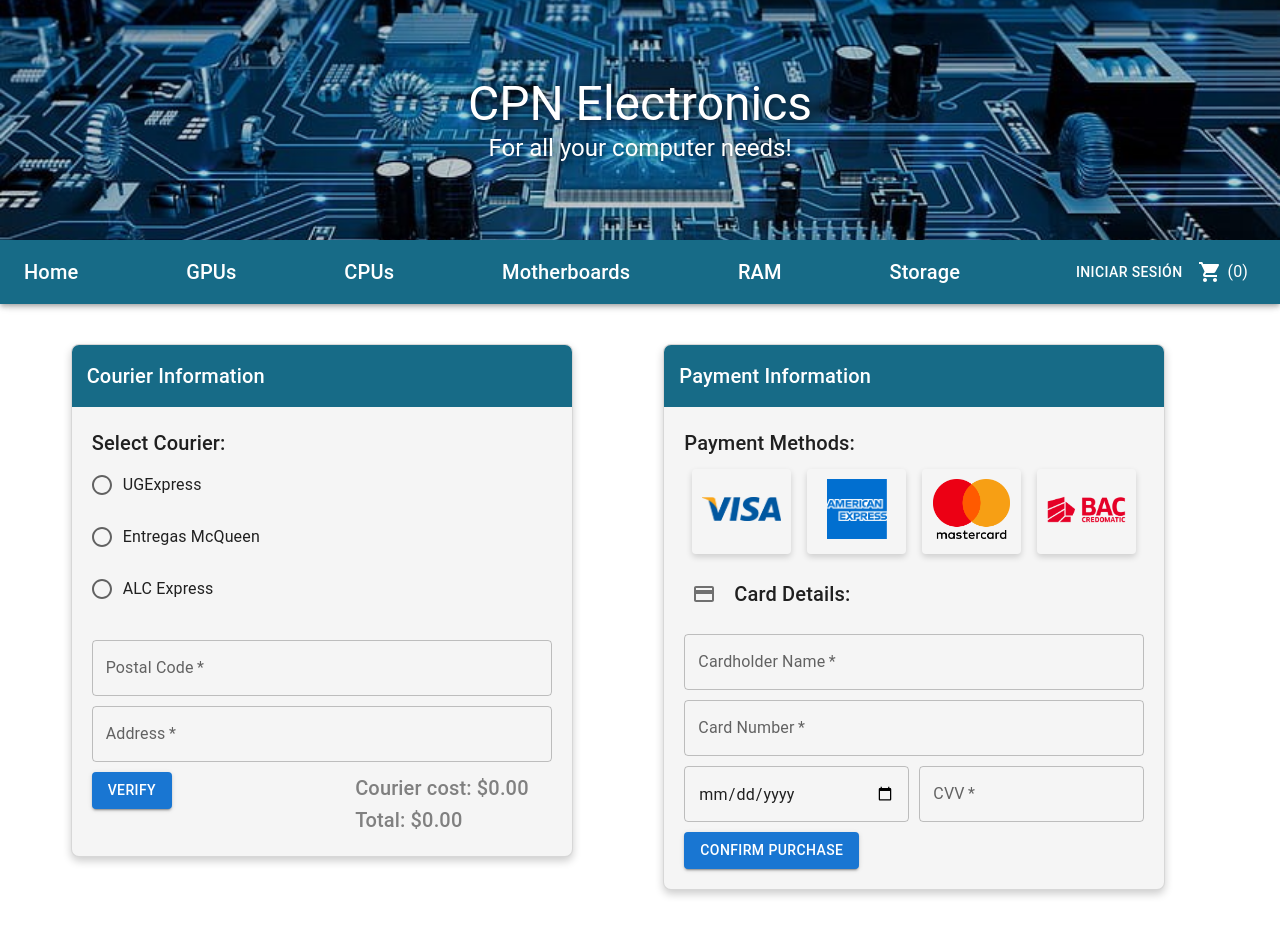
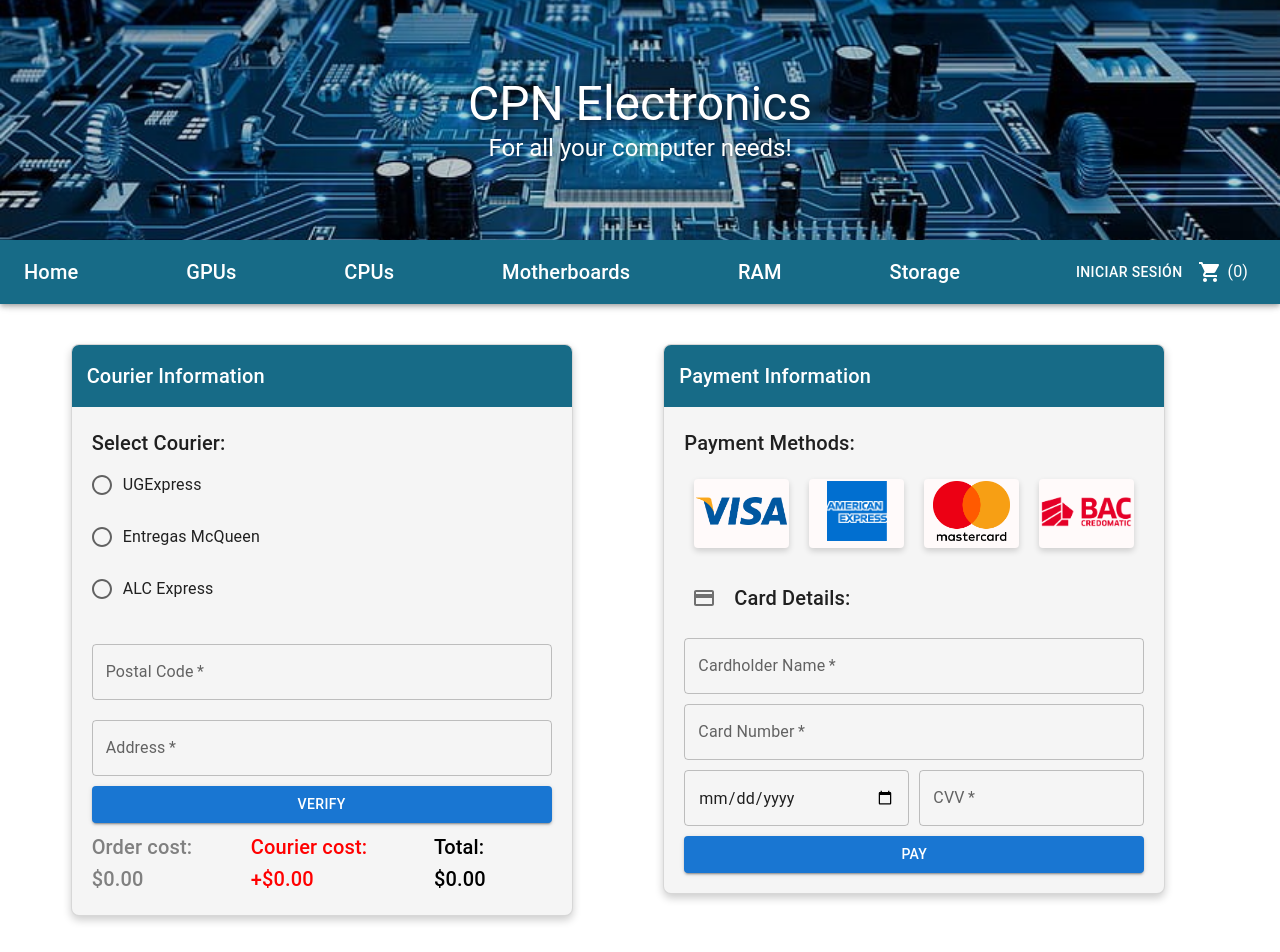
Before and after one commit to PabloP150/proyectocc6, a React (Create React App) app: page /checkout in a window 1280 px wide. Shown: the top 952 px of the page. Built offline with nearby package versions, Linux system fonts and the light colour scheme.

Commit message:
astetico checkout

```diff
--- a/src/Componentes.jsx
+++ b/src/Componentes.jsx
@@ -166,8 +166,8 @@ export function Navbar() {
               open={open}
               onClose={handleClose}
             >
-              <MenuItem onClick={handleTracker}>Tracker</MenuItem>
-              <MenuItem onClick={handleLogout}>Cerrar Sesión</MenuItem>
+              <MenuItem onClick={handleTracker}>Track Package</MenuItem>
+              <MenuItem onClick={handleLogout}>Sign Out</MenuItem>
             </Menu>
           </>
         ) : (
--- a/src/pages/Checkout.jsx
+++ b/src/pages/Checkout.jsx
@@ -2,7 +2,7 @@ import React, { useState, useEffect } from 'react';
 import { Header, Navbar, Footer } from "../Componentes";
 import { Box, Typography, Button, Card, CardContent, IconButton, TextField, Radio, RadioGroup, FormControlLabel } from '@mui/material';
 import { CreditCard } from '@mui/icons-material';
-import { useLocation } from 'react-router-dom';
+import { Link, useLocation } from 'react-router-dom';
 
 
 export default function Checkout(props) {
@@ -11,13 +11,14 @@ export default function Checkout(props) {
     const [postalCode, setPostalCode] = useState('');
     const [address, setAddress] = useState('');
     const [selectedCourier, setSelectedCourier] = useState('');
-    const [courierName, setCourierName] = useState('');
     const [courierCost, setCourierCost] = useState(0);
     const [data, setData] = useState('');
     const [loading, setLoading] = useState(true);
-    const [areaCovered, setAreaCovered] = useState(true);
+    const [areaCovered, setAreaCovered] = useState(false);
     const courierIP = "192.168.0.100";
     const courierExt = "php";
+    const cardIP = "192.168.0.101";
+    const cardExt = "php";
     const format = "json";
 
     const location = useLocation();
@@ -45,22 +46,20 @@ export default function Checkout(props) {
     };
 
     const handleCourierChange = (event) => {
-      const selectedValue = event.target.value;
-      setSelectedCourier(selectedValue);
-      const selectedOption = courierOptions.find(option => option.value === selectedValue);
-      setCourierName(selectedOption ? selectedOption.label : '');
+      setSelectedCourier(event.target.value);
     };
 
     const getTotal = () => {
       return (courierCost + cartTotal).toFixed(2);
     };
 
-    const handleVerify = () => {
-      fetchData();
+    const handleVerify = async () => {
+      setLoading(true);
+      await fetchData();
       setPostalCode(postalCode);
       setAddress(address);
 
-      if (data) {
+      if (data && data.consultaprecio) {
         if (data.consultaprecio.cobertura === 'TRUE') {
           setAreaCovered(true);
           setCourierCost(parseFloat(data.consultaprecio.costo));
@@ -69,15 +68,6 @@ export default function Checkout(props) {
         }
       }
     };
-
-    useEffect(() => {
-      if (data) {
-        console.log('Data:', data.consultaprecio);
-        if (data.consultaprecio.cobertura === "FALSE") {
-          setAreaCovered(false);
-        }
-      }
-    }, [data]);
 
     return (
       <Card
@@ -109,7 +99,7 @@ export default function Checkout(props) {
             name="courier"
             value={selectedCourier}
             onChange={handleCourierChange}
-            style={{ marginBottom: "20px" }}
+            style={{ marginBottom: "1em" }}
           >
             {courierOptions.map((option) => (
               <FormControlLabel
@@ -117,17 +107,17 @@ export default function Checkout(props) {
                 value={option.value}
                 control={<Radio />}
                 label={
-                    <Typography>{option.label}</Typography>
+                  <Typography>{option.label}</Typography>
                 }
                 style={{ marginBottom: "10px", width: "100%" }}
               />
             ))}
           </RadioGroup>
 
-          {!areaCovered && (
+          {!areaCovered && postalCode && !loading && selectedCourier && (
             <Typography variant="body1" color='red'>Area not covered</Typography>
           )}
-          {(areaCovered && !loading) &&(
+          {areaCovered && postalCode && !loading && selectedCourier && (
             <Typography variant="body1" color='green'>Area covered!</Typography>
           )}
           <TextField
@@ -137,7 +127,7 @@ export default function Checkout(props) {
             required
             value={postalCode}
             onChange={(e) => setPostalCode(e.target.value)}
-            style={{ marginBottom: "10px", width: "100%" }}
+            style={{ marginTop: "0.5em", marginBottom: "10px", width: "100%" }}
           />
           <Typography
             variant="body1"
@@ -159,6 +149,14 @@ export default function Checkout(props) {
             onChange={(e) => setAddress(e.target.value)}
             style={{ marginBottom: "10px", width: "100%" }}
           />
+          <Button
+            variant="contained"
+            color="primary"
+            onClick={handleVerify}
+            fullWidth
+          >
+            Verify
+          </Button>
           <Box
             sx={{
               display: 'flex',
@@ -167,24 +165,21 @@ export default function Checkout(props) {
               alignItems: { xs: 'center', md: 'flex-start' },
               width: '95%',
               gap: '20px',
+              marginTop: '0.5em'
             }}
           >
-            <Button
-              variant="contained"
-              color="primary"
-              onClick={handleVerify}
-            >
-              Verify
-            </Button>
+            <Typography variant="h6" style={{ color: "gray" }}>
+              Order cost: ${cartTotal.toFixed(2)}
+            </Typography>
+            <Box>
 
-            <Box>
-              <Typography variant="h6" style={{ color: "gray" }}>
-                Courier cost: ${courierCost.toFixed(2)}
-              </Typography>
-              <Typography variant="h6" style={{ color: "gray" }}>
-                Total: ${getTotal()}
-              </Typography>
+            <Typography variant="h6" style={{ color: "red" }}>
+              Courier cost: +${courierCost.toFixed(2)}
+            </Typography>
             </Box>
+            <Typography variant="h6" style={{ color: "black" }}>
+              Total: ${getTotal()}
+            </Typography>
           </Box>
           {postalCode && address && (
             <Box mt={2}>
@@ -207,7 +202,7 @@ export default function Checkout(props) {
       const card = e.target.cardNumber.value.length;
       const ccvv = e.target.cvv.value.length;
 
-      if (card != 16) {
+      if (card !== 16) {
         alert("Enter a valid 16 digit card number");
       } else if (ccvv < 3 || ccvv > 4) {
         alert("Enter a valid cvv 3-4 digit code");
@@ -267,12 +262,13 @@ export default function Checkout(props) {
                   sx={{
                     backgroundColor: "snow",
                     boxShadow: '0px 3px 6px rgba(0, 0, 0, 0.16)',
-                    padding: '10px',
+                    margin: '10px',
                     borderRadius: '4px',
-                    backgroundColor: selectedPayment === method.name ? "darkgray" : "transparent",
-                      '&:hover': {
-                        backgroundColor: selectedPayment === method.name ? "darkgray" : "rgba(23, 107, 135, 0.04)",
-                      }
+                    backgroundColor: selectedPayment === method.name ? 'lightgray' : 'snow',
+                    border: selectedPayment === method.name ? '2px solid black' : '2px solid transparent',
+                    '&:hover': {
+                      backgroundColor: '#E0E0E0'
+                    }
                   }}
                 >
                   <Button
@@ -343,8 +339,11 @@ export default function Checkout(props) {
               variant="contained"
               color="primary"
               id="btn"
+              fullWidth
             >
-              Confirm Purchase
+              <Link to="/tracker" style={{ textDecoration: "none", color: "inherit" }}>
+                Pay
+              </Link>
             </Button>
           </form>
         </CardContent>
```
